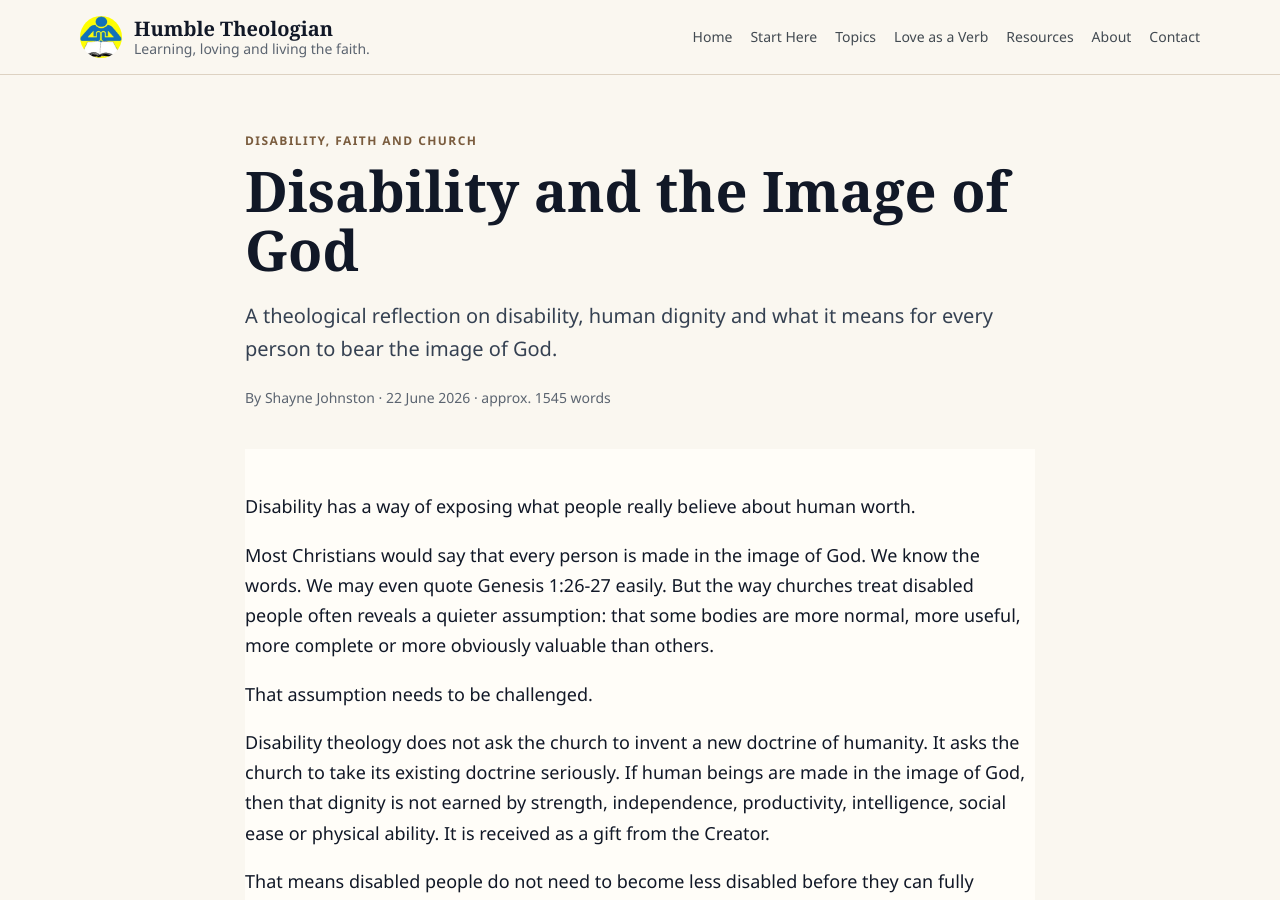
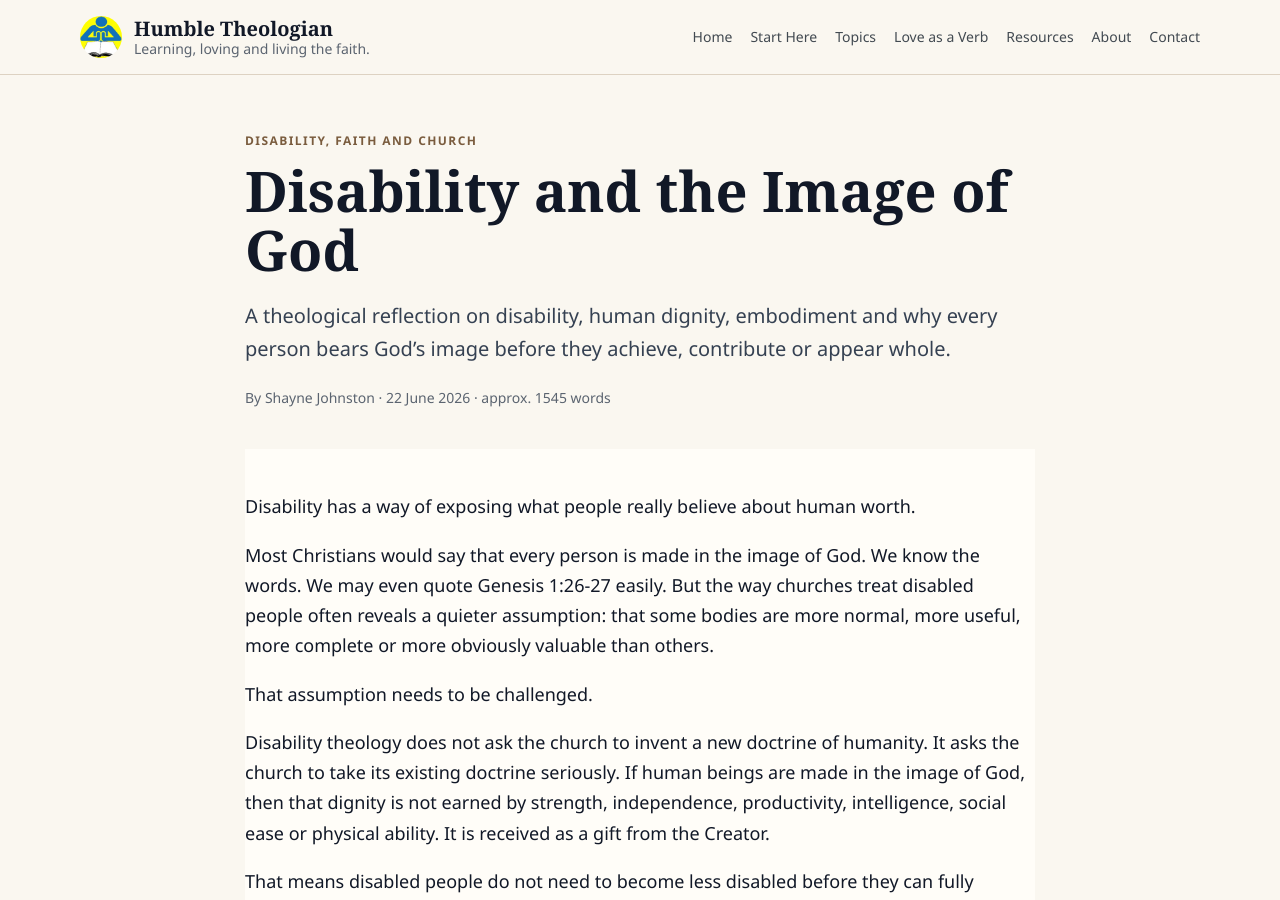
Before and after one commit to humbletheologian/humble-theologian, a Jekyll site: the page built from _posts/2026-06-22-disability-and-the-image-of-god.md, in a window 1280 px wide and 900 px high. Built offline with Jekyll 4.4.1, drawn with Linux system fonts in a browser that asks for light colours.

Commit message:
Update 2026-06-22-disability-and-the-image-of-god.md

```diff
--- a/_posts/2026-06-22-disability-and-the-image-of-god.md
+++ b/_posts/2026-06-22-disability-and-the-image-of-god.md
@@ -6,7 +6,7 @@ author: "Shayne Johnston"
 category: "Disability, Faith and Church"
 topic: "Disability, Faith and Church"
 tags: ["image of God", "human dignity", "church", "pastoral care", "theology guides"]
-description: "A theological reflection on disability, human dignity and what it means for every person to bear the image of God."
+description: "A theological reflection on disability, human dignity, embodiment and why every person bears God’s image before they achieve, contribute or appear whole."
 words: 1545
 ---
 
```
